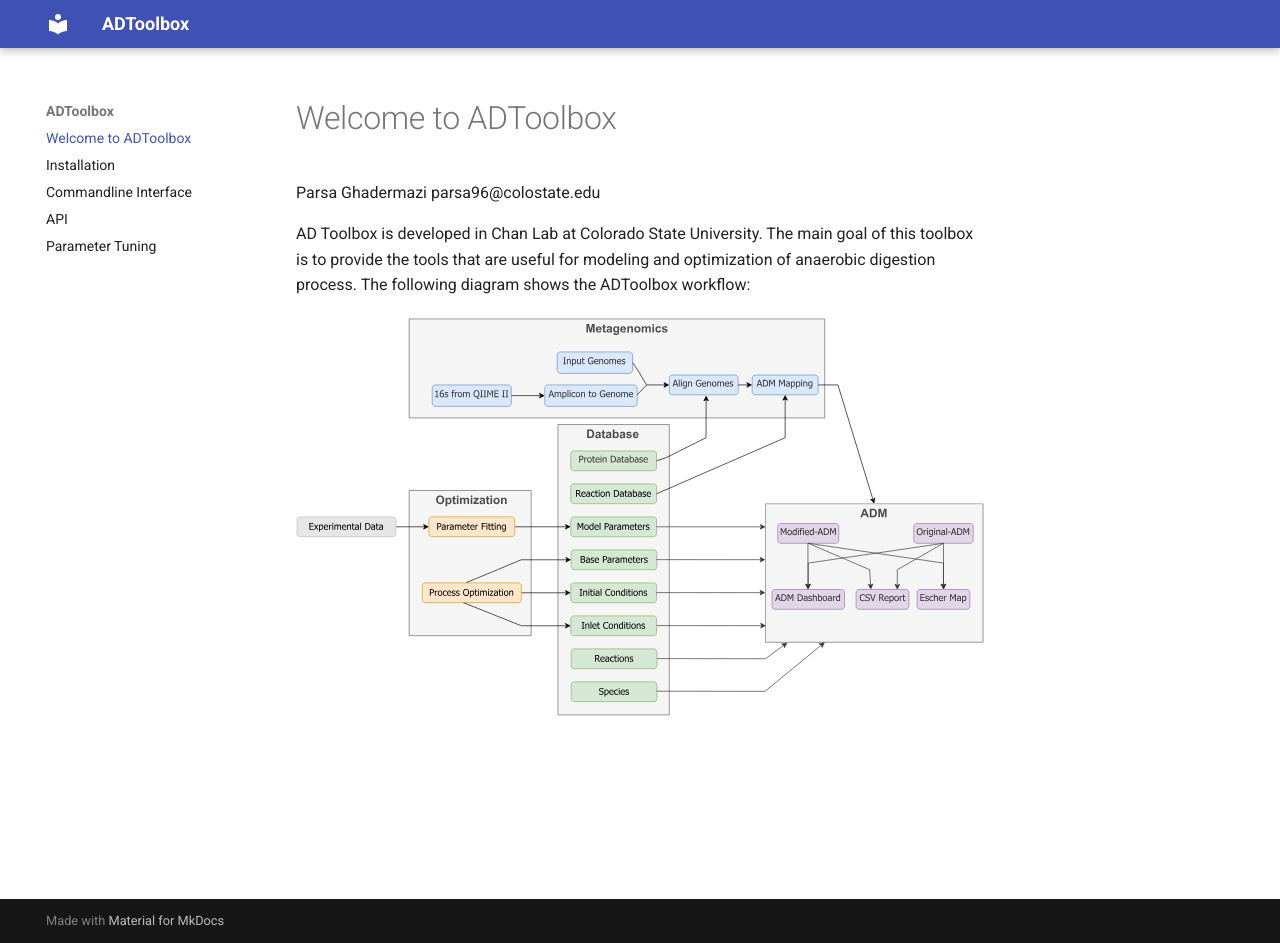
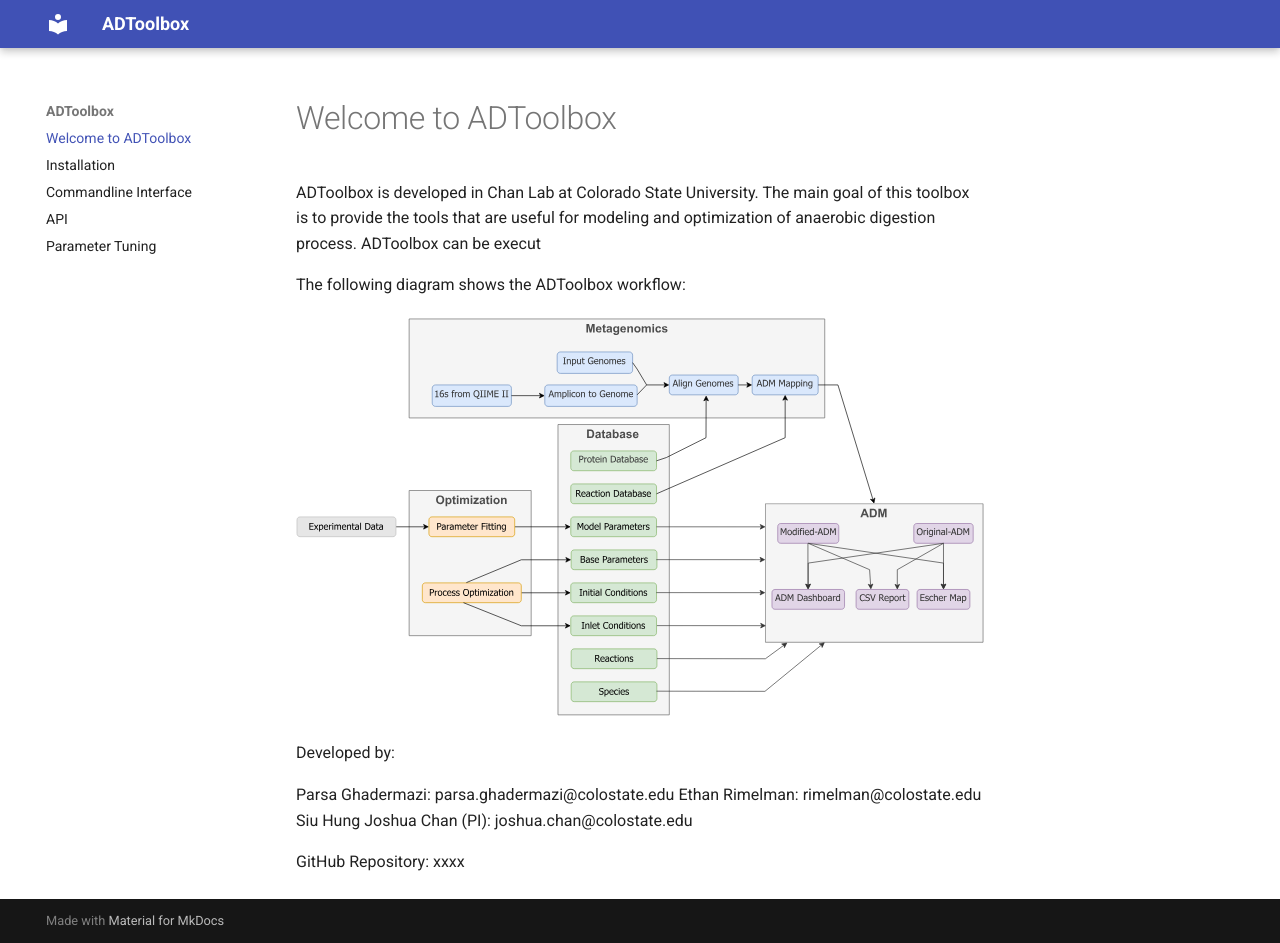
Before and after one commit to chan-csu/ADToolbox, an MkDocs documentation site: the page built from docs/index.md, in a window 1280 px wide and 943 px high. Built offline with MkDocs 1.6.1 and Material for MkDocs 9.7.7, drawn with Linux system fonts in a browser that asks for light colours.

Commit message:
doc update

```diff
--- a/docs/index.md
+++ b/docs/index.md
@@ -1,8 +1,16 @@
 # Welcome to ADToolbox
 
-Parsa Ghadermazi
-parsa96@colostate.edu
+ADToolbox is developed in Chan Lab at Colorado State University. The main goal of this toolbox is to provide the tools that are useful for modeling and optimization of anaerobic digestion process. ADToolbox can be execut
 
-AD Toolbox is developed in Chan Lab at Colorado State University. The main goal of this toolbox is to provide the tools that are useful for modeling and optimization of anaerobic digestion process. The following diagram shows the ADToolbox workflow:
+ The following diagram shows the ADToolbox workflow:
 
 ![overal](overal.svg)
+
+
+Developed by:
+
+Parsa Ghadermazi: parsa.ghadermazi@colostate.edu
+Ethan Rimelman: rimelman@colostate.edu
+Siu Hung Joshua Chan (PI): joshua.chan@colostate.edu
+
+GitHub Repository: xxxx
```
Also changed, not shown: docs/Installation.md (+3 -3 lines).
